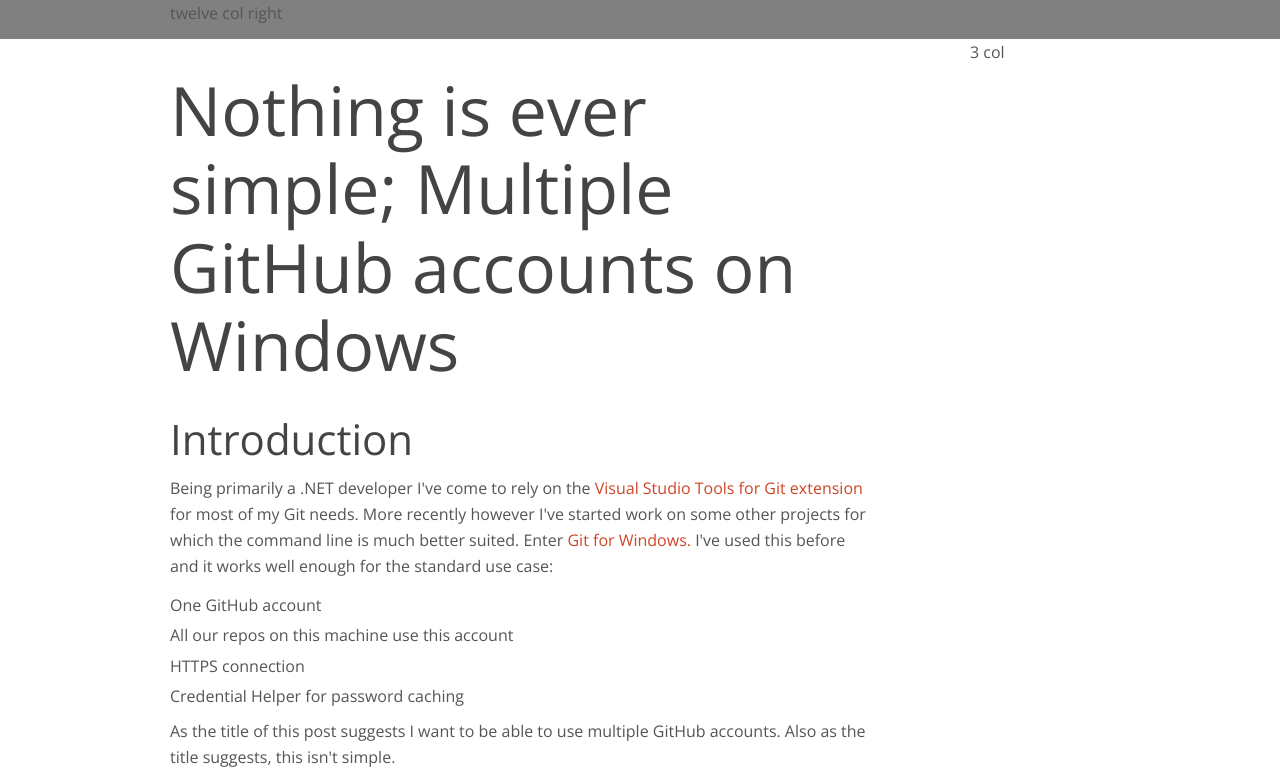
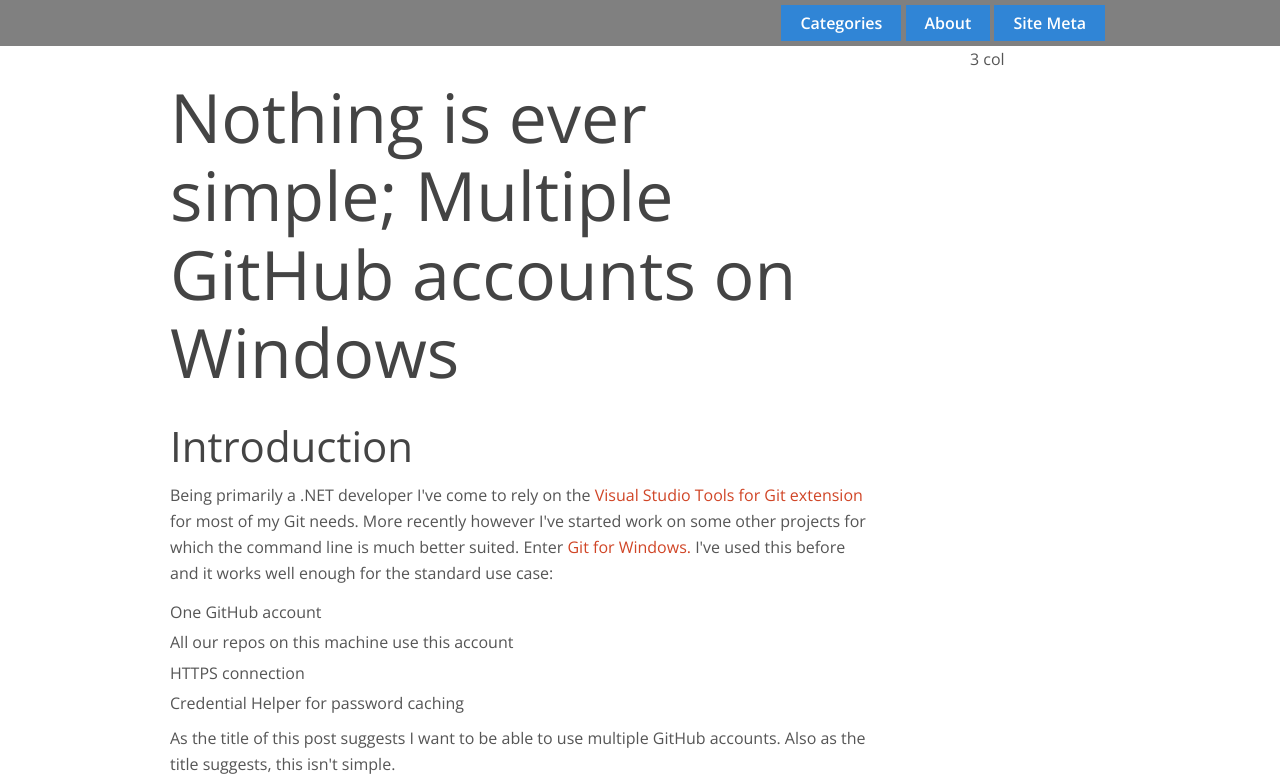
Before and after one commit to personanormal/blog-gumby, a website: page index.html in a window 1280 px wide. Shown: the top 780 px of the page. Drawn offline with nearby package versions, Linux system fonts and the light colour scheme.

Commit message:
Added some nav

```diff
--- a/index.html
+++ b/index.html
@@ -42,14 +42,16 @@
 </head>
 
 <body>
-<div style="background:grey;">
-  <div class="row">
-    <div class="twelve columns">
-      <p>
-        twelve col right
-      <p>
+  <div style="background:grey;">
+    <div class="row">
+      <div class="twelve columns pull_right" >
+        <div style="margin:5px; float:right;">
+          <div class="medium primary btn"><a href="#">Categories</a></div>
+          <div class="medium primary btn"><a href="#">About</a></div>
+          <div class="medium primary btn"><a href="#">Site Meta</a></div>
+        </div>
+      </div>
     </div>
-  </div>
   </div>
   <div class="row">
     <div class="nine columns">
```
